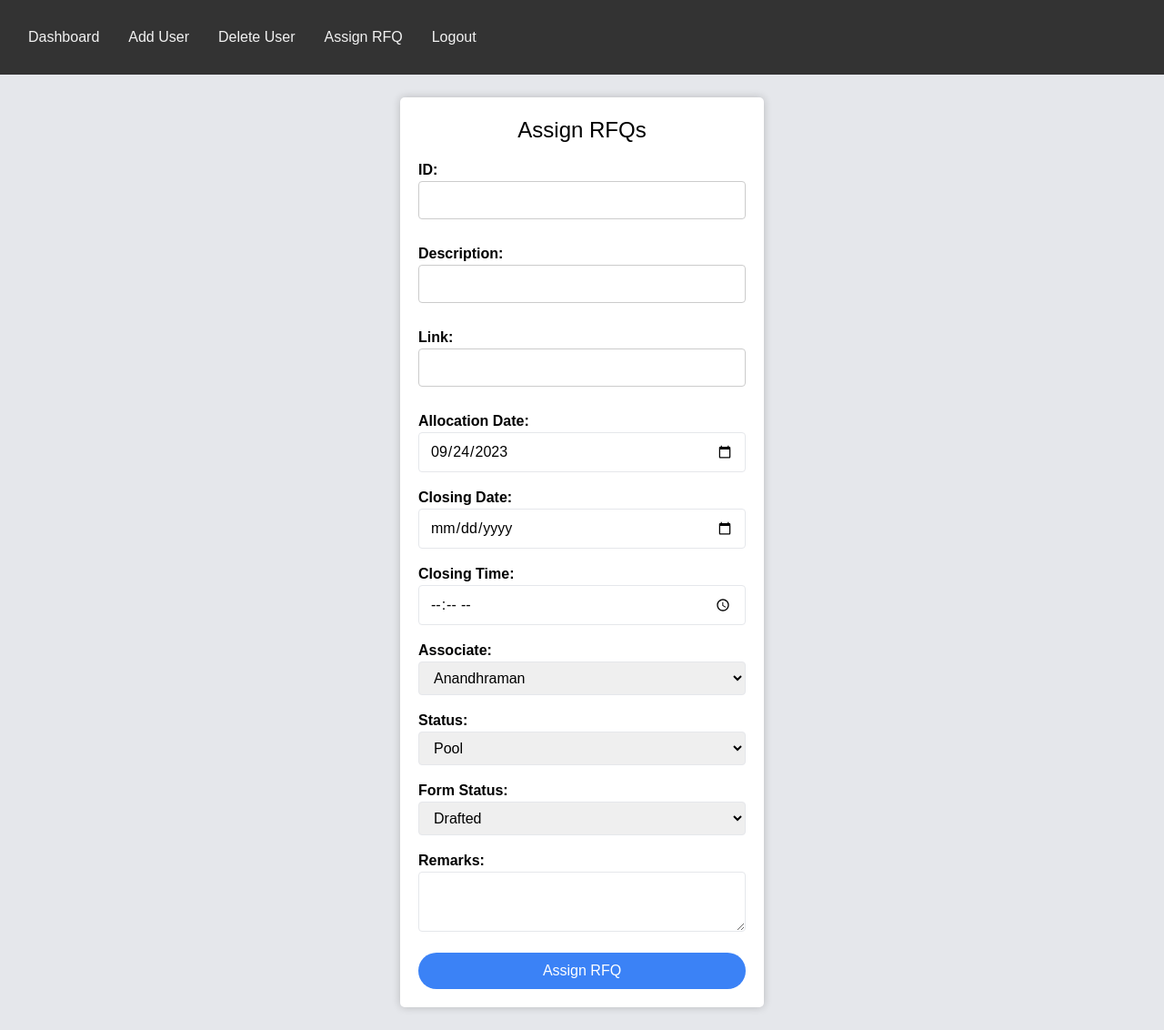
After one commit to Toymakerftw/pkj, a PHP site: page /assign_rfqs.php in a window 1280 px wide. The commit adds this page. Shown: the whole page at 91% size. Run offline with PHP 8.4, Linux system fonts and the light colour scheme; the visitor is signed in with stand-in values (Sample User, id 1); data comes from the database, SQL or seed files in the repository; both versions use the stored data as it was after the commit.

Commit message:
markdown: Assign RFQs

```diff
--- /dev/null
+++ b/assign_rfqs.js
@@ -0,0 +1,49 @@
+document.addEventListener("DOMContentLoaded", function () {
+    // Function to fetch and populate the Associate dropdown
+    function loadAssociates() {
+        const associateDropdown = document.getElementById("associate");
+
+        fetch("get_associates.php")
+        .then(response => response.json())
+        .then(data => {
+            data.forEach(associate => {
+                const option = document.createElement("option");
+                option.value = associate.username;
+                option.textContent = associate.alias;
+                associateDropdown.appendChild(option);
+            });
+        })
+        .catch(error => {
+            console.error("Error:", error);
+        });
+    }
+
+    // Load Associates into the dropdown when the page is loaded
+    loadAssociates();
+
+    // Handle the RFQ assignment form submission
+    const assignRFQForm = document.getElementById("assign-rfq-form");
+
+    assignRFQForm.addEventListener("submit", function (e) {
+        e.preventDefault();
+
+        const formData = new FormData(assignRFQForm);
+
+        fetch("assign_rfqs_process.php", {
+            method: "POST",
+            body: formData,
+        })
+        .then(response => response.json())
+        .then(data => {
+            if (data.success) {
+                alert("RFQ assigned successfully.");
+                assignRFQForm.reset();
+            } else {
+                alert("Failed to assign RFQ.");
+            }
+        })
+        .catch(error => {
+            console.error("Error:", error);
+        });
+    });
+});
--- /dev/null
+++ b/assign_rfqs.php
@@ -0,0 +1,86 @@
+<?php
+// Start or resume the session
+session_start();
+
+// Check if the user is logged in and has the appropriate usertype
+if (!isset($_SESSION["username"]) || ($_SESSION["usertype"] !== "teamleader")) {
+    // Redirect to the login page if the user is not authenticated
+    header("Location: login.html");
+    exit();
+}
+?>
+<!DOCTYPE html>
+<html lang="en">
+<head>
+    <meta charset="UTF-8">
+    <meta name="viewport" content="width=device-width, initial-scale=1.0">
+    <title>Assign RFQs</title>
+    <link rel="stylesheet" href="https://cdn.jsdelivr.net/npm/tailwindcss@2.2.19/dist/tailwind.min.css">
+</head>
+<body class="bg-gray-200">
+    <?php include 'navbar.php'; ?>
+
+    <div class="flex justify-center items-center" style="padding: 25px;">
+        <div class="container mx-auto bg-white p-8 rounded-lg shadow-lg w-100">
+            <h1 class="text-2xl text-center mb-4">Assign RFQs</h1>
+            <form id="assign-rfq-form">
+                <div class="mb-4">
+                    <label for="id" class="block font-bold">ID:</label>
+                    <input type="text" id="id" name="id" required class="w-full px-3 py-2 border rounded">
+                </div>
+                <div class="mb-4">
+                    <label for="description" class="block font-bold">Description:</label>
+                    <input type="text" id="description" name="description" required class="w-full px-3 py-2 border rounded">
+                </div>
+                <div class="mb-4">
+                    <label for="link" class="block font-bold">Link:</label>
+                    <input type="text" id="link" name="link" required class="w-full px-3 py-2 border rounded">
+                </div>
+                <div class="mb-4">
+                    <label for="allocation_date" class="block font-bold">Allocation Date:</label>
+                    <input type="date" id="allocation_date" name="allocation_date" value="<?php echo date('Y-m-d'); ?>" required class="w-full px-3 py-2 border rounded">
+                </div>
+                <div class="mb-4">
+                    <label for="closing_date" class="block font-bold">Closing Date:</label>
+                    <input type="date" id="closing_date" name="closing_date" required class="w-full px-3 py-2 border rounded">
+                </div>
+                <div class="mb-4">
+                    <label for="closing_time" class="block font-bold">Closing Time:</label>
+                    <input type="time" id="closing_time" name="closing_time" required class="w-full px-3 py-2 border rounded">
+                </div>
+                <div class="mb-4">
+                    <label for="associate" class="block font-bold">Associate:</label>
+                    <select id="associate" name="associate" required class="w-full px-3 py-2 border rounded">
+                        <!-- Populate this dropdown dynamically using JavaScript -->
+                    </select>
+                </div>
+                <div class="mb-4">
+                    <label for="status" class="block font-bold">Status:</label>
+                    <select id="status" name="status" required class="w-full px-3 py-2 border rounded">
+                        <option value="Pool">Pool</option>
+                        <option value="Requested">Requested</option>
+                        <option value="Received">Received</option>
+                        <option value="Cancelled">Cancelled</option>
+                        <option value="InQc">InQc</option>
+                        <option value="Qc-accepted">Qc-accepted</option>
+                        <option value="Qc-rejected">Qc-rejected</option>
+                    </select>
+                </div>
+                <div class="mb-4">
+                    <label for="form_status" class="block font-bold">Form Status:</label>
+                    <select id="form_status" name="form_status" required class="w-full px-3 py-2 border rounded">
+                        <option value="Drafted">Drafted</option>
+                        <option value="Pending">Pending</option>
+                    </select>
+                </div>
+                <div class="mb-4">
+                    <label for="remarks" class="block font-bold">Remarks:</label>
+                    <textarea id="remarks" name="remarks" class="w-full px-3 py-2 border rounded"></textarea>
+                </div>
+                <button type="submit" class="bg-blue-500 text-white px-4 py-2 rounded-full hover:bg-blue-700 w-full">Assign RFQ</button>
+            </form>
+        </div>
+    </div>
+    <script src="assign_rfqs.js"></script>
+</body>
+</html>
--- /dev/null
+++ b/get_associates.php
@@ -0,0 +1,28 @@
+<?php
+// Start or resume the session
+session_start();
+
+// Check if the user is logged in as a Team Leader
+if (!isset($_SESSION["username"]) || $_SESSION["usertype"] !== "teamleader") {
+    http_response_code(403); // Forbidden
+    exit();
+}
+
+// Establish SQLite3 database connection
+$db = new SQLite3("pkj.db");
+
+// Retrieve all associates
+$stmt = $db->prepare("SELECT username, alias FROM users WHERE usertype = 'associate'");
+$result = $stmt->execute();
+
+if ($result) {
+    $associates = [];
+    while ($row = $result->fetchArray(SQLITE3_ASSOC)) {
+        $associates[] = $row;
+    }
+
+    echo json_encode($associates);
+} else {
+    echo json_encode([]);
+}
+?>
--- a/navbar.php
+++ b/navbar.php
@@ -16,6 +16,7 @@
                     echo '<a href="teamleader_dashboard.php">Dashboard</a>';
                     echo '<a href="registration.php">Add User</a>';
                     echo '<a href="delete_users.php">Delete User</a>';
+                    echo '<a href="assign_rfqs.php">Assign RFQ</a>';
                 } elseif ($_SESSION["usertype"] === "associate") {
                     echo '<a href="associate_dashboard.php">Dashboard</a>';
                 }
```
Also changed, not shown: assign_rfqs_process.php (added, +63 -0 lines), pkj.db.
